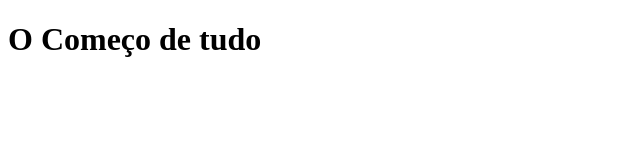
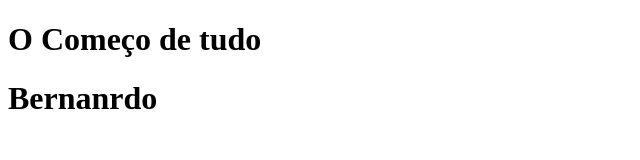
Before and after one commit to Anthony-Richard1/Nurva_LM, a plain HTML site: page index.html in a window 1280 px wide. Shown: the whole page, without its empty margins (0-640 px from the left). Drawn offline with Linux system fonts and the light colour scheme.

Commit message:
teste git

```diff
--- a/index.html
+++ b/index.html
@@ -7,6 +7,7 @@
 </head>
 <body>
     <h1>O Começo de tudo</h1>
+    <h1>Bernanrdo</h1>
 
 </body>
 </html>
```
